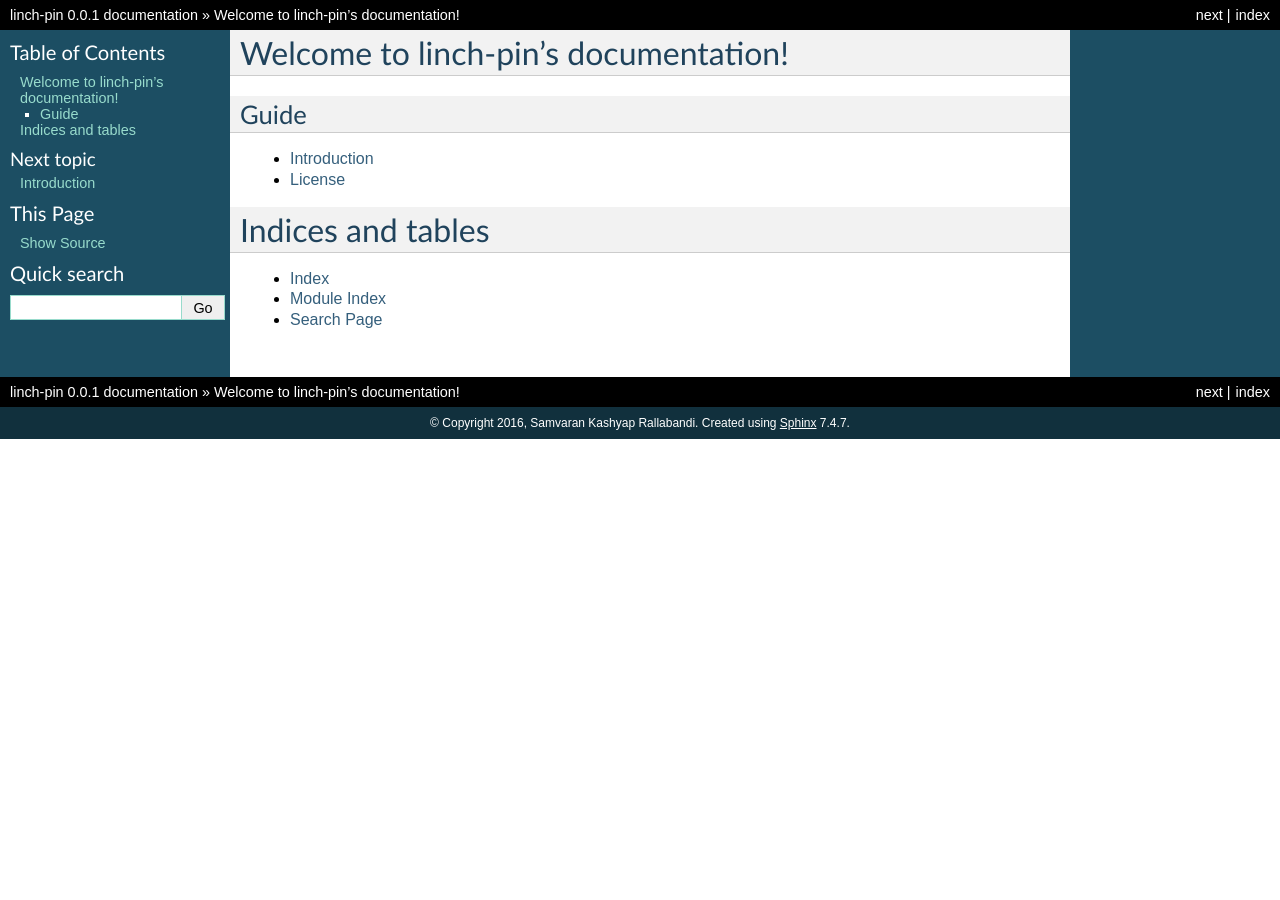
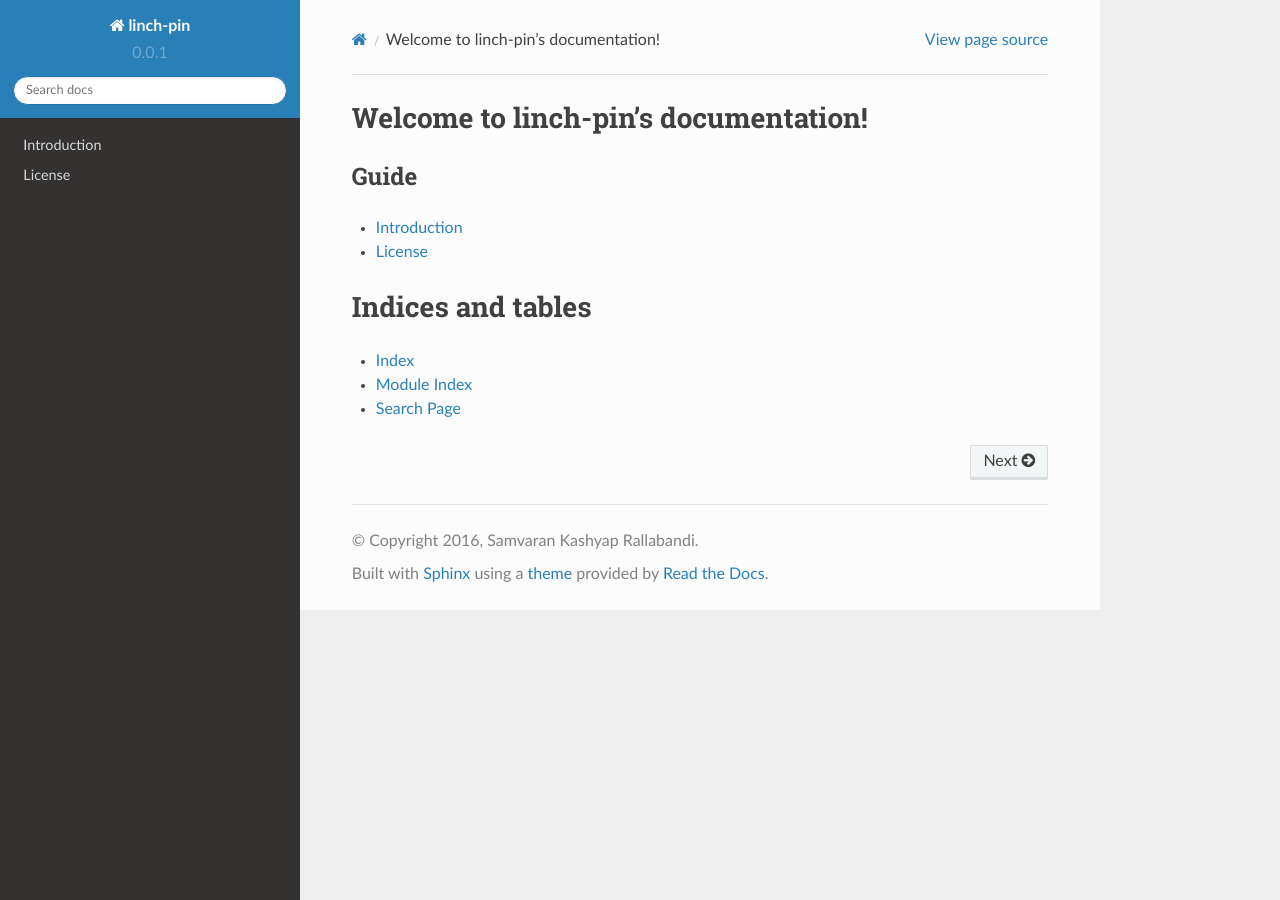
Before and after one commit to CentOS-PaaS-SIG/linchpin, a Sphinx documentation site: the page built from docs/source/index.rst, in a window 1280 px wide. Built offline with Sphinx 7.4.7 and the Read the Docs theme 2.0.0, drawn with Linux system fonts in a browser that asks for light colours.

Commit message:
updated theme to default readthedocs theme

```diff
--- a/docs/source/conf.py
+++ b/docs/source/conf.py
@@ -121,14 +121,7 @@ todo_include_todos = False
 # The theme to use for HTML and HTML Help pages.  See the documentation for
 # a list of builtin themes.
 #
-#html_theme = 'alabaster'
-
-
-html_theme = "classic"
-html_theme_options = {
-    "relbarbgcolor": "black"
-}
-
+html_theme = 'sphinx_rtd_theme'
 
 
 # Theme options are theme-specific and customize the look and feel of a theme
```
